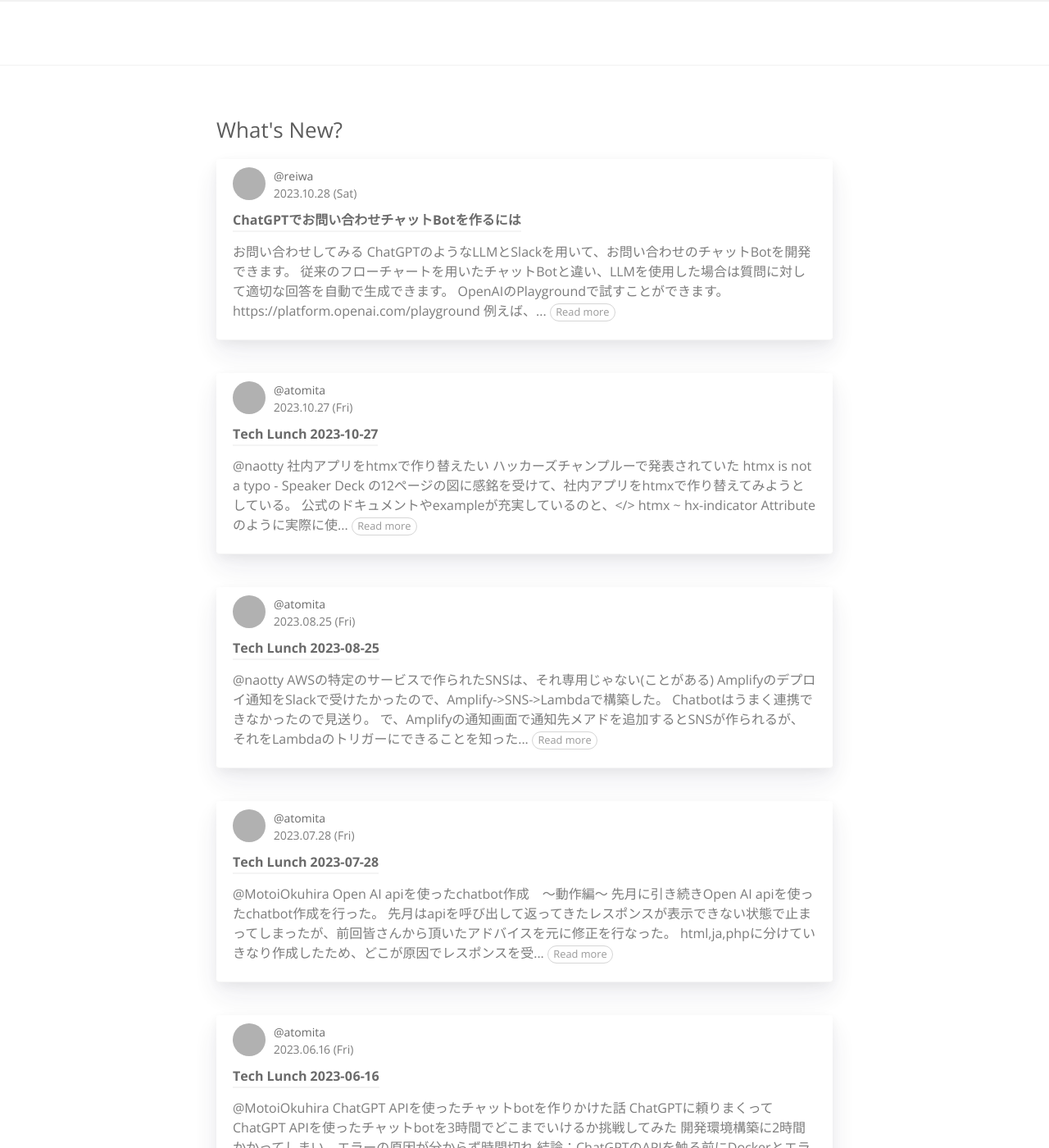
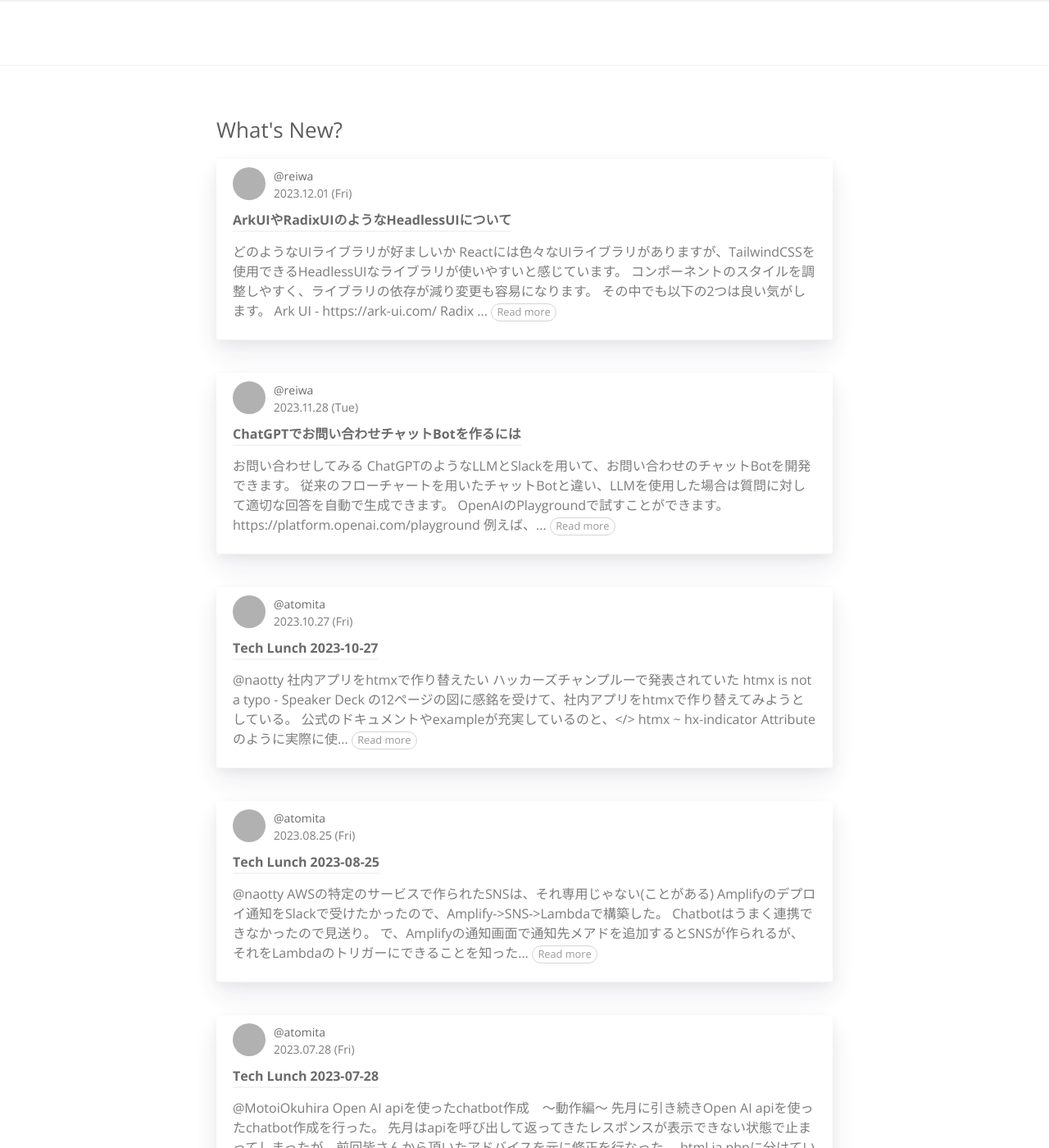
Before and after one commit to RyukyuInteractive/tech.ryukyu-i.co.jp, a Jekyll site: the page built from index.html, in a window 1280 px wide and 1400 px high. Shown: the whole window at 82% size. Built offline with Jekyll 4.4.1, drawn with Linux system fonts in a browser that asks for light colours; a script that is not in the unit is left out; the list of posts is cut into pages by our own code; some of the changed lines change nothing that is shown; some of the changed text lies outside the part shown; grey boxes are pictures that could not be loaded.

Commit message:
update: 記事を追加する

````diff
--- a/_posts/2023-11-28-chat-bot-with-chatgpt.md
+++ b/_posts/2023-11-28-chat-bot-with-chatgpt.md
@@ -1,7 +1,7 @@
 ---
 layout: post
 title: 'ChatGPTでお問い合わせチャットBotを作るには'
-date: 2023-10-28 12:00:00 +0900
+date: 2023-11-28 12:00:00 +0900
 comments: false
 author: reiwa
 typora-root-url: ..
--- /dev/null
+++ b/_posts/2023-12-01-headless-ui.md
@@ -0,0 +1,255 @@
+---
+layout: post
+title: 'ArkUIやRadixUIのようなHeadlessUIについて'
+date: 2023-12-01 12:00:00 +0900
+comments: false
+author: reiwa
+typora-root-url: ..
+---
+
+# どのようなUIライブラリが好ましいか
+
+Reactには色々なUIライブラリがありますが、TailwindCSSを使用できるHeadlessUIなライブラリが使いやすいと感じています。
+コンポーネントのスタイルを調整しやすく、ライブラリの依存が減り変更も容易になります。
+
+その中でも以下の2つは良い気がします。
+
+- Ark UI - https://ark-ui.com/
+- Radix UI Themes - https://www.radix-ui.com/
+
+更にそれらを用いたこれらのライブラリが良いと感じました。
+
+- Park UI - https://park-ui.com/
+- shadcn/ui - https://ui.shadcn.com/
+
+## HeadlessUIとは
+
+HeadlessUIとは、スタイルを提供しないコンポーネントのことです。RadixUIなどがあります。
+
+https://www.radix-ui.com/primitives/docs/overview/introduction
+
+このようにスタイルはTailwindCSSやCSS Modulesなどで自分で提供する必要があります。
+
+```tsx
+return (
+  <Checkbox.Root className="CheckboxRoot" defaultChecked id="c1">
+    <Checkbox.Indicator className="CheckboxIndicator">
+      <CheckIcon />
+    </Checkbox.Indicator>
+  </Checkbox.Root>
+)
+```
+
+スタイルが提供できれば良いのでTailwindCSSでもCSS-in-JSでもCSSモジュールでも良いです。
+TailwindCSSのみを使用していてCSS-in-JSは馴染みが無い場合はこちらの記事が参考になります。
+
+https://zenn.dev/takuyakikuchi/articles/b1b20f65d4f9cf
+
+## TailwindCSSだけではダメか
+
+TailwindCSSだけでUIライブラリを自作するのは、Stateやデザイントークンを自作することになりとても大変です。
+少なくともDialogなら表示するかどうかなどStateが必要になってきます。
+
+スタイルだけだとしてもButtonなどの開発は大変です。PrimaryやSecondaryなどのデザインの仕様も考える必要があります。
+
+ちなみにTailwindCSSもHeadless UIのライブラリを提供してますが数が少ないです。
+
+https://headlessui.com/
+
+TailwindCSSを使用してコンポーネントを開発するなら、何かしらのHeadlessUIを使用するのが良いと思います。
+
+## shadcn/ui
+
+shadcn/uiはTailwindCSSとRadixUIを用いてコンポーネントを作っています。
+
+https://ui.shadcn.com
+
+ライブラリはそれぞれ以下のような関係になっています。
+
+- スタイル - TailwindCSS
+- コンポーネント - RadixUI
+- テーマ - shadcn/ui
+
+コンポーネントをローカルのファイルに生成して使用するという方法がとても良いと感じました。
+
+https://ui.shadcn.com/docs/installation/next
+
+このようにローカルにファイルを作作られます。
+
+```
+/components/ui/button.tsx
+/components/ui/card.tsx
+```
+
+このように使用できます。
+
+```tsx
+import { Button } from "@/components/ui/button"
+```
+
+この方法ならshadcn/uiを自分たちで拡張することも容易ですし、同じような方法でコンポーネントを配布しているライブラリがあれば移行するのも簡単です。
+
+## 理想のUIライブラリ
+
+以下のようなUIライブラリが理想だと思いました。
+
+- TailwindCSSを使用している、可能ならCSS-in-JSも選べる
+- RadixUIまたはArk-UIのようなHeadlessUIを使用している、可能なら選べる
+- shadcn/uiのようにローカルにファイルを生成する、可能ならCLIもある
+
+このような構成であればライブラリの開発が停止しても切り替えることが出来ます。
+例えば、RadixUIが機能しなくなった場合にもArk-UIに切り替えてshadcn/uiを使い続けるといったことが出来れば理想です。
+
+実際のところButtonやCardなどの基本的なコンポーネントが同じなので切り替えは可能と思います。
+
+# Ark UI
+
+ArkUIはHeadlessUIのライブラリのひとつです。ChakraUIのチームが開発しています。
+
+また、Zagというライブラリに依存しています。
+
+- State Machine - Zag
+- Headless Component - Ark
+
+このページではこのような開発が進んでいる経緯を解説しています。
+
+https://www.adebayosegun.com/blog/the-future-of-chakra-ui
+
+## Zag
+
+このライブラリは、コンポーネントの為のStateのみを提供しています。
+例えば、数字の入力だと最大値や最小値といったStateを定義して管理する必要があると思います。
+
+```tsx
+const [state, send] = useMachine(numberInput.machine({ id: '1', max: 50, min: -50 }));
+
+const api = numberInput.connect(state, send, normalizeProps);
+```
+
+JSXと組み合わせるとこのように使用できるみたいです。
+
+```tsx
+const [state, send] = useMachine(numberInput.machine({ id: '1', max: 50, min: -50 }));
+
+const api = numberInput.connect(state, send, normalizeProps);
+
+return (
+  <div {...api.rootProps}>
+    <label {...api.labelProps}>Enter number:</label>
+    <div>
+      <button {...api.decrementButtonProps}>DEC</button>
+      <input {...api.inputProps} />
+      <button {...api.incrementButtonProps}>INC</button>
+    </div>
+  </div>
+)
+```
+
+これをコンポーネント化したものがArkUIです。
+
+```tsx
+return (
+  <NumberInput min={-50} max={50}>
+    <NumberInput.Label>Label</NumberInput.Label>
+    <NumberInput.Field />
+    <NumberInput.Control>
+      <NumberInput.DecrementTrigger>
+        <button>-1</button>
+      </NumberInput.DecrementTrigger>
+      <NumberInput.IncrementTrigger>
+        <button>+1</button>
+      </NumberInput.IncrementTrigger>
+    </NumberInput.Control>
+  </NumberInput>
+)
+```
+
+このコンポーネントにTailwindCSSなどのスタイルを適用するには、どちらの方法を使うこともできます。
+
+```tsx
+const api = numberInput.connect(state, send, normalizeProps);
+<label className={"font-bold"} {...api.labelProps}>Enter number:</label>
+```
+
+Zagを内包したArkUIを使用する場合はこのようになります。
+基本的にStateを修正することは殆どないと思うのでこちらを使用するのが良いです。
+
+```tsx
+<NumberInput.Label className={"font-bold"}>Label</NumberInput.Label>
+```
+
+## ChakraUIではダメか
+
+以下の条件の場合はChakraUIで問題ないと思います。
+
+- ChakraUIのテーマが好み
+- ChakraUIのコンポーネントが足りている
+- TailwindCSSを使用しない（Css-in-JSを使用する）
+
+ChakraUIの以下のような書き方はclassNameに比べてとても良いですね。
+
+```tsx
+<Box p={4} />
+```
+
+このライブラリはダークモードなどTailwindCSSのエコシステムと競合してしまいます。
+
+# Park UI
+
+Headless UIにはスタイルが無いので自分でコードを書いて適用する必要があります。
+理想はshadcn/uiのようにテーマを提供しているUIライブラリが増えていくことです。
+
+ArkUIはまだ開発中ですが、これをベースに作られたPark UIはというUIライブラリがあります。
+
+https://park-ui.com/
+
+こちらはTailwindCSSとPandaCSSの両方を選ぶことができます。このPandaCSSはChakraUIが開発するゼロランタイムのCss-in-JSライブラリです。
+
+https://github.com/chakra-ui/panda
+
+shadcnのようにコンポーネントがパッケージ化されているわけではなく、ローカルでコンポーネントを展開します。
+
+```tsx
+import { ark, type HTMLArkProps } from '@ark-ui/react'
+import { type VariantProps } from 'tailwind-variants'
+import { styled } from '~/lib/styled'
+import { buttonStyles } from './recipe'
+
+type ButtonVariantProps = VariantProps<typeof buttonStyles>
+export type ButtonProps = ButtonVariantProps & HTMLArkProps<'button'>
+
+export const Button = styled<ButtonProps>(ark.button, buttonStyles)
+```
+
+shadcn/uiのようなCLIは無いのでサイトを見てファイルを作ってコピペする必要があります。
+読み込まれているbuttonStylesの中身はこのようになっていて、好きなように変更できます。
+
+```tsx
+export const buttonStyles = tv({
+  base: 'button',
+  defaultVariants: {
+    variant: 'solid',
+    size: 'md',
+  },
+  variants: {
+    variant: {
+      solid: 'button--variant_solid',
+    }
+  }
+})
+```
+
+独自のテーマやコンポーネントを作りたい場合は、このライブラリを使ってスタイルを修正するのも良さそうです。
+リポジトリはこちらです。
+
+https://github.com/cschroeter/park-ui
+
+# 最後に
+
+最近はv0というサイトでshadcn/uiとTailwindCSSのコードを日本語で生成できます。
+
+https://v0.dev/
+
+また、TailwindCSSは大量にリポジトリがあり学習されているのかChatGPTの生成するコードの質が良くCopilotとの相性も良いです。
+
+これからはLLMとの相性も考えてライブラリを選択したいです。
````
